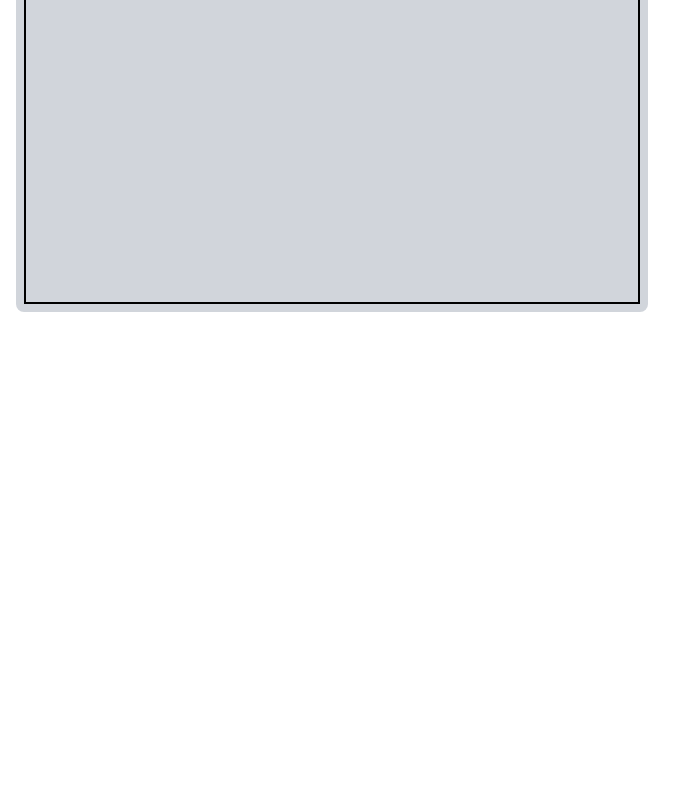
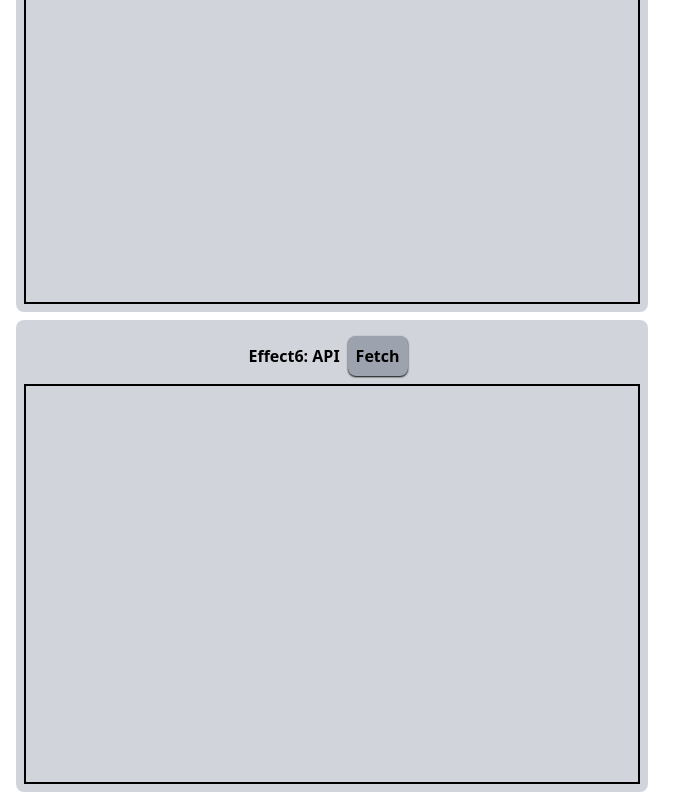
Before and after one commit to soAcademy/workshop-state-and-event, a React (Create React App) app: page / in a window 1280 px wide. Shown: the part 2118-2918 px from the top of the page, without its empty margins (0-695 px from the left). Before the commit the page ends 2438 px from the top, so only its background shows below. Built offline with nearby package versions, Linux system fonts and the light colour scheme; no server answers.

Commit message:
feat: add Effect6.js

```diff
--- a/src/App.js
+++ b/src/App.js
@@ -26,7 +26,7 @@ import Effect2 from "./Effects/Effect2";
 import Effect3 from "./Effects/Effect3";
 import Effect4 from "./Effects/Effect4";
 import Effect5 from "./Effects/Effect5";
-// import Effect6 from "./Effects/Effect6";
+import Effect6 from "./Effects/Effect6";
 // import Effect7 from "./Effects/Effect7";
 
 const App = () => {
@@ -60,7 +60,7 @@ const App = () => {
       <Effect3 />
       <Effect4 />
       <Effect5 />
-      {/* <Effect6 /> */}
+      <Effect6 />
       {/* <Effect7 /> */}
     </div>
   );
--- /dev/null
+++ b/src/Effects/Effect6.js
@@ -0,0 +1,38 @@
+import axios from "axios";
+import React, { useState, useEffect } from "react";
+
+const Effect6 = () => {
+  const [data, setData] = useState();
+  const fetch = () => {
+    setData();
+    axios({
+      method: "get",
+      url: `https://api.sampleapis.com/coffee/hot`,
+    }).then((response) => {
+      setData(response);
+    });
+  };
+
+  useEffect(() => {
+    setData();
+  }, []);
+
+  return (
+    <div className="p-2 m-2 bg-gray-300 w-1/2 rounded-lg">
+      <div className="flex flex-row justify-center items-center">
+        <p className="font-bold">Effect6: API</p>
+        <button
+          onClick={fetch}
+          className="p-2 m-2 bg-gray-400 font-bold rounded-lg mx-2 shadow-sm shadow-black duration-75 hover:shadow-md hover:shadow-black active:bg-gray-500"
+        >
+          Fetch
+        </button>
+      </div>
+      <div className="w-full h-[400px] overflow-scroll border-2 border-black">
+        {JSON.stringify(data)}
+      </div>
+    </div>
+  );
+};
+
+export default Effect6;
```
Also changed, not shown: 1 other file (tests, documents, lock files or other folders).
